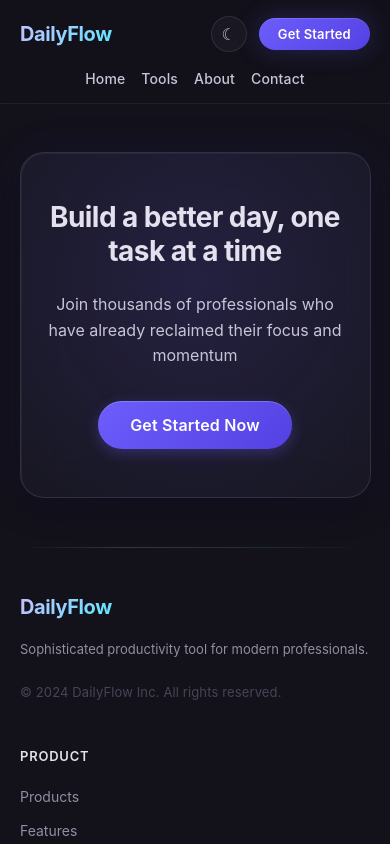
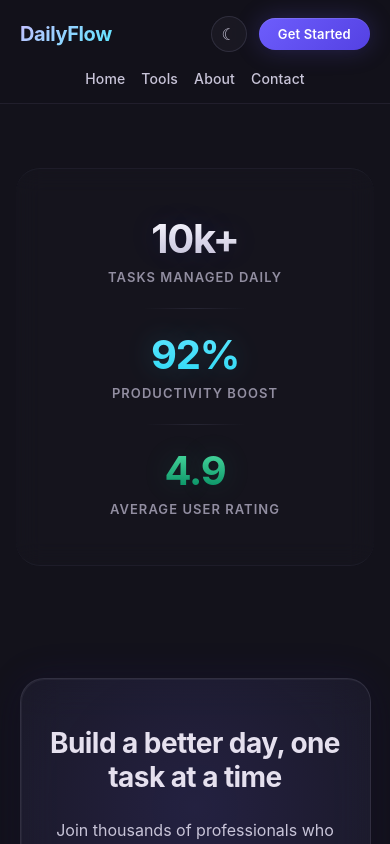
Before and after one commit to Divasdev/Let-S-React, a React (Vite) app in the folder Daily-flow/: page / in a window 390 px wide. Shown: the top 844 px of the page. Built offline with nearby package versions, Linux system fonts and the light colour scheme.

Commit message:
feat(Daily-flow): add CTABanner and StatsSection components with Nebula Flow styles

```diff
--- a/Daily-flow/src/components/layout/AppLayout.jsx
+++ b/Daily-flow/src/components/layout/AppLayout.jsx
@@ -2,6 +2,7 @@
 import { Navbar } from './Navbar';
 import { Footer } from './Footer';
 import { CallToAction } from '../../pages/Home/CTABanner';
+import { StatsSection } from '../../pages/Home/StatsSection';
 export function AppLayout() {
 
 
@@ -9,6 +10,7 @@
       <>
          <section className="app-layout">
             <Navbar />
+            <StatsSection />
             <CallToAction />
             <Footer />
 
--- /dev/null
+++ b/Daily-flow/src/pages/Home/StatsSection.css
@@ -0,0 +1,146 @@
+/* ============================================
+   STATS SECTION — Nebula Flow Design System
+   Minimalist data presentation with ambient glows
+   ============================================ */
+
+.stats-section {
+   padding: 4rem 2rem;
+   margin: 4rem auto;
+   max-width: 1200px;
+   width: 100%;
+   position: relative;
+}
+
+.stats-container {
+   display: flex;
+   justify-content: space-between;
+   align-items: center;
+
+   /* Glassmorphism subtle base */
+   background: rgba(32, 31, 40, 0.2);
+   backdrop-filter: blur(12px);
+   -webkit-backdrop-filter: blur(12px);
+   border-top: 1px solid rgba(197, 192, 255, 0.05);
+   border-bottom: 1px solid rgba(197, 192, 255, 0.05);
+   padding: 3rem 0;
+   border-radius: 24px;
+}
+
+.stat-item {
+   flex: 1;
+   display: flex;
+   flex-direction: column;
+   align-items: center;
+   justify-content: center;
+   text-align: center;
+   position: relative;
+}
+
+/* Typography for the large metric number */
+.stat-value {
+   font-family: Inter, sans-serif;
+   font-size: 3.5rem; /* display size */
+   font-weight: 700;
+   line-height: 1.1;
+   letter-spacing: -0.03em;
+   margin-bottom: 0.5rem;
+
+   /* Subtle gradient text matching the brand */
+   background: linear-gradient(180deg, #ffffff 0%, #c8c4d8 100%);
+   background-clip: text;
+   -webkit-background-clip: text;
+   -webkit-text-fill-color: transparent;
+
+   /* Slight glow effect to make the numbers pop */
+   text-shadow: 0 0 30px rgba(109, 93, 252, 0.15);
+}
+
+/* Add accent coloring to specific metrics for visual interest */
+.stat-item:nth-child(2) .stat-value {
+   background: linear-gradient(180deg, #5de6ff 0%, #2fd9f4 100%);
+   background-clip: text;
+   -webkit-background-clip: text;
+   -webkit-text-fill-color: transparent;
+   text-shadow: 0 0 30px rgba(93, 230, 255, 0.2);
+}
+
+.stat-item:nth-child(3) .stat-value {
+   background: linear-gradient(180deg, #4edea3 0%, #00875d 100%);
+   background-clip: text;
+   -webkit-background-clip: text;
+   -webkit-text-fill-color: transparent;
+   text-shadow: 0 0 30px rgba(78, 222, 163, 0.15);
+}
+
+/* Typography for the subtitle */
+.stat-label {
+   font-family: Inter, sans-serif;
+   font-size: 0.8125rem; /* label-sm / label-md */
+   font-weight: 600;
+   letter-spacing: 0.08em;
+   color: #928ea1; /* outline / muted color */
+   text-transform: uppercase;
+}
+
+/* Subtle separator line between items */
+.stat-divider {
+   position: absolute;
+   right: 0;
+   top: 15%;
+   height: 70%;
+   width: 1px;
+   background: linear-gradient(
+      180deg,
+      transparent 0%,
+      rgba(197, 192, 255, 0.15) 50%,
+      transparent 100%
+   );
+}
+
+/* ============================================
+   RESPONSIVE
+   ============================================ */
+
+@media (max-width: 900px) {
+   .stats-container {
+      flex-direction: column;
+      gap: 3rem;
+      padding: 3rem 2rem;
+   }
+
+   .stat-value {
+      font-size: 3rem;
+   }
+
+   /* Hide vertical dividers on mobile/tablet */
+   .stat-divider {
+      display: none;
+   }
+
+   /* Add horizontal dividers on mobile */
+   .stat-item:not(:last-child)::after {
+      content: '';
+      position: absolute;
+      bottom: -1.5rem;
+      left: 20%;
+      right: 20%;
+      height: 1px;
+      background: linear-gradient(
+         90deg,
+         transparent 0%,
+         rgba(197, 192, 255, 0.1) 50%,
+         transparent 100%
+      );
+   }
+}
+
+@media (max-width: 480px) {
+   .stats-section {
+      padding: 2rem 1rem;
+      margin: 2rem auto;
+   }
+
+   .stat-value {
+      font-size: 2.5rem;
+   }
+}
--- a/Daily-flow/src/pages/Home/StatsSection.jsx
+++ b/Daily-flow/src/pages/Home/StatsSection.jsx
@@ -0,0 +1,39 @@
+import './StatsSection.css';
+
+const statsData = [
+   {
+      id: 1,
+      value: "10k+",
+      label: "TASKS MANAGED DAILY"
+   },
+   {
+      id: 2,
+      value: "92%",
+      label: "PRODUCTIVITY BOOST"
+   },
+   {
+      id: 3,
+      value: "4.9",
+      label: "AVERAGE USER RATING"
+   }
+];
+
+export function StatsSection() {
+   return (
+      <section className="stats-section">
+         <div className="stats-container">
+            {statsData.map((stat, index) => (
+               <div key={stat.id} className="stat-item">
+                  <h3 className="stat-value">{stat.value}</h3>
+                  <p className="stat-label">{stat.label}</p>
+
+                  {/* Optional divider between items on desktop */}
+                  {index < statsData.length - 1 && (
+                     <div className="stat-divider"></div>
+                  )}
+               </div>
+            ))}
+         </div>
+      </section>
+   );
+}
```
Also changed, not shown: Daily-flow/src/components/layout/Navbar.css (indentation only).
